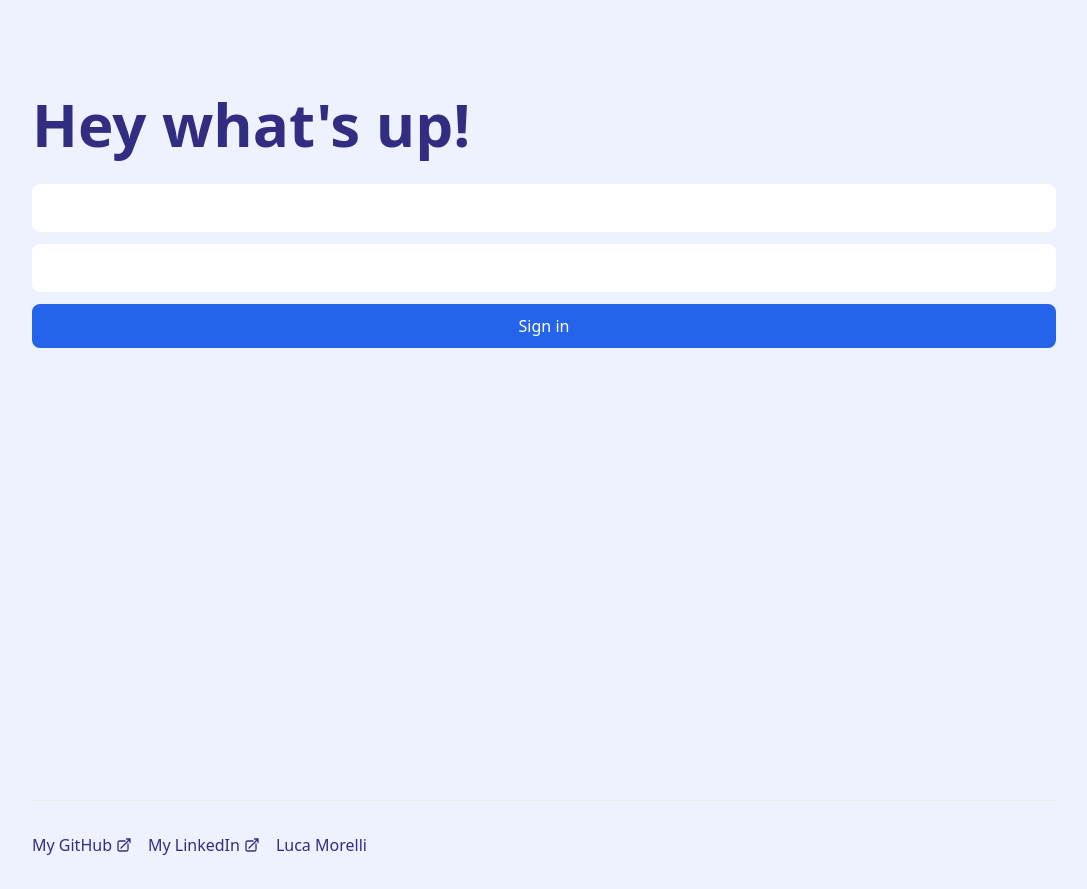
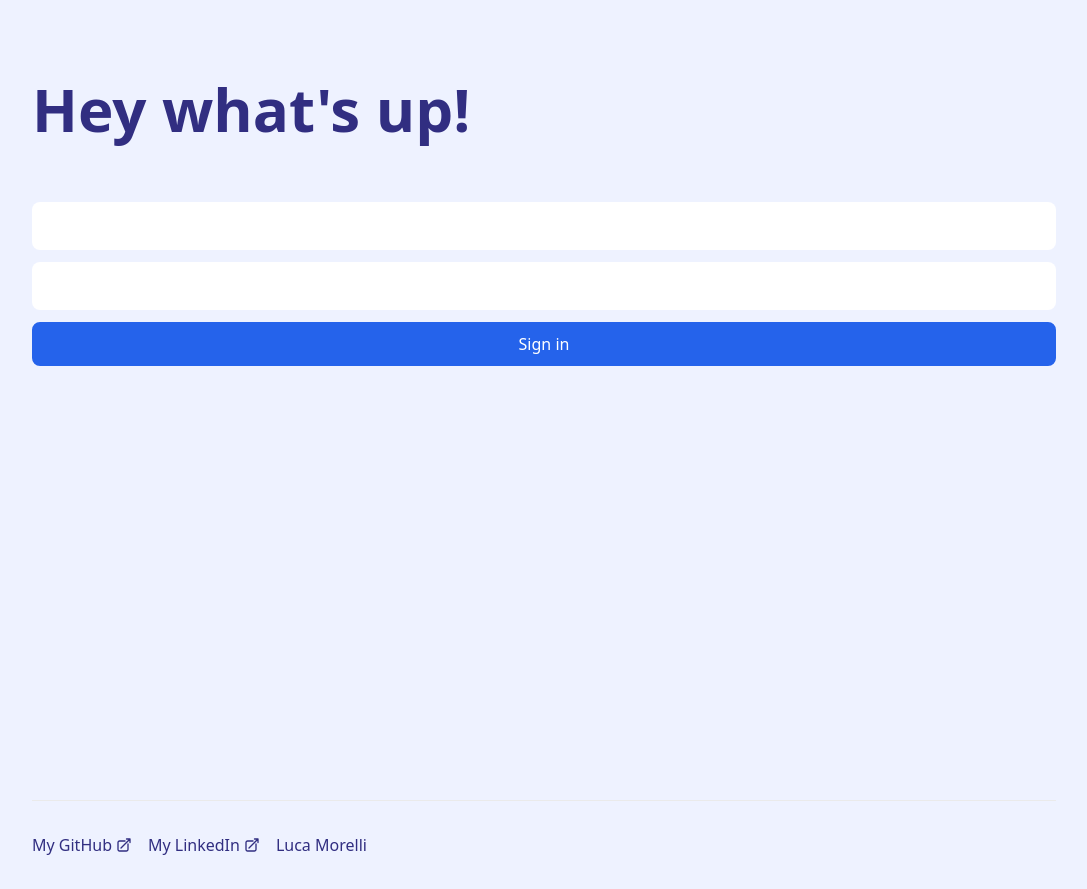
Before and after one commit to morels/todolist, a Next.js app: page /login in a window 1280 px wide. Shown: the whole page, without its empty margins (96-1183 px from the left). Built offline with nearby package versions, Linux system fonts and the light colour scheme; no server answers.

Commit message:
feat: css style

```diff
--- a/src/components/Title/title.tsx
+++ b/src/components/Title/title.tsx
@@ -2,7 +2,7 @@ import clsx from "clsx";
 import React from "react";
 
 const Title = ({ children }: React.PropsWithChildren) => (
-  <h1 className={clsx("m-0 leading-loose text-6xl font-bold")}>{children}</h1>
+  <h1 className={clsx("m-0 mb-12 leading-normal text-6xl font-bold")}>{children}</h1>
 );
 
 export { Title };
```
